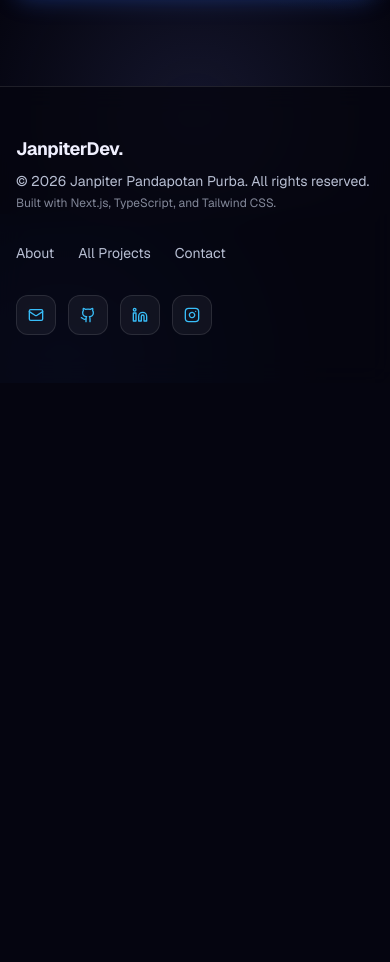
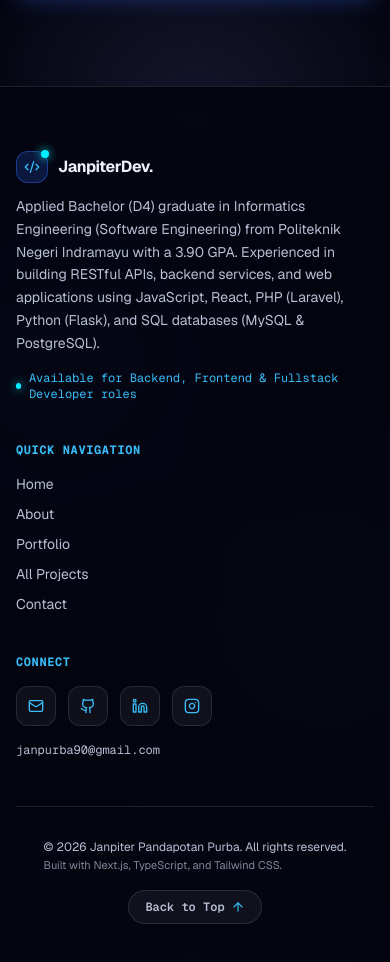
Before and after one commit to janpiter16/web_portofolio, a Next.js app: page /en in a window 390 px wide. Shown: the part 7382-8344 px from the top of the page. Before the commit the page ends 7765 px from the top, so only its background shows below. Built offline with nearby package versions, Linux system fonts and the light colour scheme; no server answers.

Commit message:
feat: upgrade footer to 3-column layout with Back to Top button inspired by alfari.my.id

```diff
--- a/src/components/layout/Footer.tsx
+++ b/src/components/layout/Footer.tsx
@@ -1,10 +1,11 @@
 import Link from "next/link";
-import { Mail } from "lucide-react";
+import { Mail, Code2 } from "lucide-react";
 import { GithubIcon, LinkedinIcon, InstagramIcon } from "@/components/ui/BrandIcons";
-import { Locale, Messages } from "@/lib/i18n";
+import { Locale, Messages, t } from "@/lib/i18n";
 import { profileData } from "@/content/profile";
 import { isValidExternalUrl } from "@/lib/utils";
 import { Container } from "@/components/ui/Container";
+import { BackToTopButton } from "@/components/ui/BackToTopButton";
 
 interface FooterProps {
   locale: Locale;
@@ -15,48 +16,94 @@ export function Footer({ locale, messages }: FooterProps) {
   const year = 2026;
 
   return (
-    <footer className="border-t border-border-token bg-surface/80 py-12 backdrop-blur-md">
-      <Container className="flex flex-col gap-8 md:flex-row md:items-center md:justify-between">
-        <div>
+    <footer className="border-t border-border-token bg-surface/90 pt-16 pb-12 backdrop-blur-md">
+      <Container>
+        {/* 3-Column Top Grid (alfari.my.id inspired) */}
+        <div className="grid grid-cols-1 gap-10 pb-12 md:grid-cols-12 md:gap-8">
+          {/* Column 1: Brand Logo & Tagline */}
+          <div className="md:col-span-6">
             <Link
               href={`/${locale}`}
-            className="text-lg font-bold tracking-tight text-foreground focus-visible:outline-2 focus-visible:outline-offset-2 focus-visible:outline-sky rounded-sm"
+              className="inline-flex items-center gap-2.5 font-bold tracking-tight text-foreground focus-visible:outline-2 focus-visible:outline-offset-2 focus-visible:outline-sky rounded-full"
             >
-            JanpiterDev.
+              <span className="relative flex h-8 w-8 items-center justify-center rounded-xl border border-primary/50 bg-primary/20 text-sky">
+                <Code2 className="h-4 w-4" aria-hidden="true" />
+                <span className="cyan-dot absolute -top-0.5 -right-0.5 h-2 w-2 rounded-full" aria-hidden="true" />
+              </span>
+              <span className="text-base font-bold">JanpiterDev.</span>
             </Link>
-          <p className="mt-2 text-sm text-muted">
-            © {year} {profileData.name}. {messages.footer.rights}
+
+            <p className="mt-3 max-w-md text-sm leading-relaxed text-muted">
+              {t(profileData.summary, locale)}
             </p>
-          <p className="mt-1 text-xs text-muted/70">{messages.footer.builtWith}</p>
+
+            <div className="mt-4 inline-flex items-center gap-2 font-mono text-xs text-sky">
+              <span className="cyan-dot h-1.5 w-1.5 rounded-full" aria-hidden="true" />
+              <span>{t(profileData.availability, locale)}</span>
+            </div>
           </div>
 
-        <div className="flex flex-wrap items-center gap-6">
+          {/* Column 2: Quick Links */}
+          <div className="md:col-span-3">
+            <h4 className="font-mono text-xs font-bold uppercase tracking-wider text-sky">
+              {locale === "id" ? "Navigasi Cepat" : "Quick Navigation"}
+            </h4>
+            <ul className="mt-4 space-y-2.5 text-sm">
+              <li>
+                <Link
+                  href={`/${locale}#home`}
+                  className="text-muted hover:text-sky transition-colors focus-visible:outline-2 focus-visible:outline-offset-2 focus-visible:outline-sky rounded-sm"
+                >
+                  {locale === "id" ? "Beranda" : "Home"}
+                </Link>
+              </li>
+              <li>
                 <Link
                   href={`/${locale}#${messages.anchors.about}`}
-            className="text-sm text-muted hover:text-foreground transition-colors focus-visible:outline-2 focus-visible:outline-offset-2 focus-visible:outline-sky rounded-sm"
+                  className="text-muted hover:text-sky transition-colors focus-visible:outline-2 focus-visible:outline-offset-2 focus-visible:outline-sky rounded-sm"
                 >
                   {messages.nav.about}
                 </Link>
+              </li>
+              <li>
+                <Link
+                  href={`/${locale}#${messages.anchors.projects}`}
+                  className="text-muted hover:text-sky transition-colors focus-visible:outline-2 focus-visible:outline-offset-2 focus-visible:outline-sky rounded-sm"
+                >
+                  Portfolio
+                </Link>
+              </li>
+              <li>
                 <Link
                   href={`/${locale}/projects`}
-            className="text-sm text-muted hover:text-foreground transition-colors focus-visible:outline-2 focus-visible:outline-offset-2 focus-visible:outline-sky rounded-sm"
+                  className="text-muted hover:text-sky transition-colors focus-visible:outline-2 focus-visible:outline-offset-2 focus-visible:outline-sky rounded-sm"
                 >
                   {messages.nav.allProjects}
                 </Link>
+              </li>
+              <li>
                 <Link
                   href={`/${locale}#${messages.anchors.contact}`}
-            className="text-sm text-muted hover:text-foreground transition-colors focus-visible:outline-2 focus-visible:outline-offset-2 focus-visible:outline-sky rounded-sm"
+                  className="text-muted hover:text-sky transition-colors focus-visible:outline-2 focus-visible:outline-offset-2 focus-visible:outline-sky rounded-sm"
                 >
                   {messages.nav.contact}
                 </Link>
+              </li>
+            </ul>
           </div>
 
-        <div className="flex items-center gap-3">
+          {/* Column 3: Connect & Social Media */}
+          <div className="md:col-span-3">
+            <h4 className="font-mono text-xs font-bold uppercase tracking-wider text-sky">
+              {locale === "id" ? "Terhubung" : "Connect"}
+            </h4>
+            <div className="mt-4 flex flex-wrap items-center gap-3">
               {profileData.email && (
                 <a
                   href={`mailto:${profileData.email}`}
                   aria-label={`Email ${profileData.name}`}
-              className="inline-flex h-10 w-10 items-center justify-center rounded-xl border border-border-token bg-white/5 text-sky hover:border-sky hover:bg-primary/20 hover:text-foreground transition-colors focus-visible:outline-2 focus-visible:outline-offset-2 focus-visible:outline-sky"
+                  title={profileData.email}
+                  className="inline-flex h-10 w-10 items-center justify-center rounded-xl border border-border-token bg-white/5 text-sky hover:-translate-y-0.5 hover:border-sky hover:bg-primary/20 hover:text-foreground transition-all focus-visible:outline-2 focus-visible:outline-offset-2 focus-visible:outline-sky"
                 >
                   <Mail className="h-4 w-4" aria-hidden="true" />
                 </a>
@@ -67,7 +114,7 @@ export function Footer({ locale, messages }: FooterProps) {
                   target="_blank"
                   rel="noopener noreferrer"
                   aria-label="GitHub Profile"
-              className="inline-flex h-10 w-10 items-center justify-center rounded-xl border border-border-token bg-white/5 text-sky hover:border-sky hover:bg-primary/20 hover:text-foreground transition-colors focus-visible:outline-2 focus-visible:outline-offset-2 focus-visible:outline-sky"
+                  className="inline-flex h-10 w-10 items-center justify-center rounded-xl border border-border-token bg-white/5 text-sky hover:-translate-y-0.5 hover:border-sky hover:bg-primary/20 hover:text-foreground transition-all focus-visible:outline-2 focus-visible:outline-offset-2 focus-visible:outline-sky"
                 >
                   <GithubIcon className="h-4 w-4" />
                 </a>
@@ -78,7 +125,7 @@ export function Footer({ locale, messages }: FooterProps) {
                   target="_blank"
                   rel="noopener noreferrer"
                   aria-label="LinkedIn Profile"
-              className="inline-flex h-10 w-10 items-center justify-center rounded-xl border border-border-token bg-white/5 text-sky hover:border-sky hover:bg-primary/20 hover:text-foreground transition-colors focus-visible:outline-2 focus-visible:outline-offset-2 focus-visible:outline-sky"
+                  className="inline-flex h-10 w-10 items-center justify-center rounded-xl border border-border-token bg-white/5 text-sky hover:-translate-y-0.5 hover:border-sky hover:bg-primary/20 hover:text-foreground transition-all focus-visible:outline-2 focus-visible:outline-offset-2 focus-visible:outline-sky"
                 >
                   <LinkedinIcon className="h-4 w-4" />
                 </a>
@@ -89,12 +136,32 @@ export function Footer({ locale, messages }: FooterProps) {
                   target="_blank"
                   rel="noopener noreferrer"
                   aria-label="Instagram Profile"
-              className="inline-flex h-10 w-10 items-center justify-center rounded-xl border border-border-token bg-white/5 text-sky hover:border-sky hover:bg-primary/20 hover:text-foreground transition-colors focus-visible:outline-2 focus-visible:outline-offset-2 focus-visible:outline-sky"
+                  className="inline-flex h-10 w-10 items-center justify-center rounded-xl border border-border-token bg-white/5 text-sky hover:-translate-y-0.5 hover:border-sky hover:bg-primary/20 hover:text-foreground transition-all focus-visible:outline-2 focus-visible:outline-offset-2 focus-visible:outline-sky"
                 >
                   <InstagramIcon className="h-4 w-4" />
                 </a>
               )}
             </div>
+
+            <p className="mt-4 font-mono text-xs text-muted">
+              {profileData.email}
+            </p>
+          </div>
+        </div>
+
+        {/* Bottom Bar: Copyright & Back to Top */}
+        <div className="flex flex-col items-center justify-between gap-4 border-t border-border-token pt-8 sm:flex-row">
+          <div>
+            <p className="text-xs text-muted">
+              © {year} {profileData.name}. {messages.footer.rights}
+            </p>
+            <p className="mt-0.5 text-[11px] text-muted/70">
+              {messages.footer.builtWith}
+            </p>
+          </div>
+
+          <BackToTopButton label={messages.footer.backToTop} />
+        </div>
       </Container>
     </footer>
   );
--- /dev/null
+++ b/src/components/ui/BackToTopButton.tsx
@@ -0,0 +1,21 @@
+"use client";
+
+import { ArrowUp } from "lucide-react";
+
+export function BackToTopButton({ label }: { label: string }) {
+  const scrollToTop = () => {
+    window.scrollTo({ top: 0, behavior: "smooth" });
+  };
+
+  return (
+    <button
+      type="button"
+      onClick={scrollToTop}
+      className="inline-flex items-center gap-1.5 rounded-full border border-border-token bg-white/5 px-4 py-2 font-mono text-xs font-semibold text-muted hover:-translate-y-0.5 hover:border-sky hover:bg-primary/20 hover:text-foreground transition-all duration-200 cursor-pointer focus-visible:outline-2 focus-visible:outline-offset-2 focus-visible:outline-sky"
+      aria-label={label}
+    >
+      <span>{label}</span>
+      <ArrowUp className="h-3.5 w-3.5 text-sky" aria-hidden="true" />
+    </button>
+  );
+}
--- a/src/messages/en.json
+++ b/src/messages/en.json
@@ -90,6 +90,7 @@
   },
   "footer": {
     "rights": "All rights reserved.",
-    "builtWith": "Built with Next.js, TypeScript, and Tailwind CSS."
+    "builtWith": "Built with Next.js, TypeScript, and Tailwind CSS.",
+    "backToTop": "Back to Top"
   }
 }
--- a/src/messages/id.json
+++ b/src/messages/id.json
@@ -90,6 +90,7 @@
   },
   "footer": {
     "rights": "Hak cipta dilindungi.",
-    "builtWith": "Dibangun dengan Next.js, TypeScript, dan Tailwind CSS."
+    "builtWith": "Dibangun dengan Next.js, TypeScript, dan Tailwind CSS.",
+    "backToTop": "Kembali ke Atas"
   }
 }
```
Lines whose indentation alone changed are shown as unchanged.
